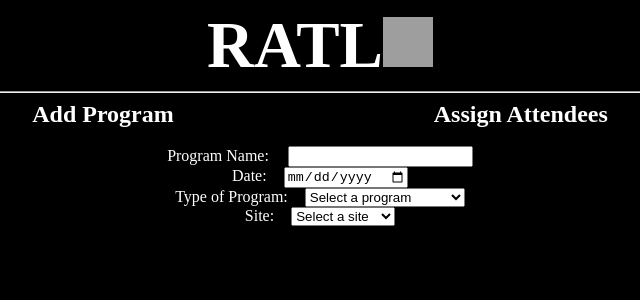
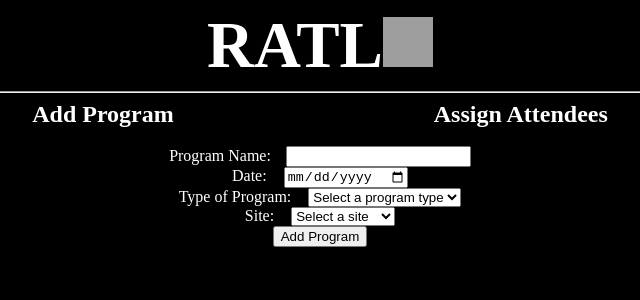
Before and after one commit to avinashatluru/JuniorDesign, a React (Create React App) app in the folder client/: page /ProgramManagement in a window 1280 px wide. Both pictures are taken after a click on the element "Add Program". Shown: the top 300 px of the page, without its empty margins (320-960 px from the left). Built offline with nearby package versions, Linux system fonts and the light colour scheme; no server answers; grey boxes are pictures that could not be loaded.

Commit message:
Refined the ProgramManagement component to include functionality for adding new program. I also integrated backend actions for fetching, creating, and deleting programs

```diff
--- a/client/package.json
+++ b/client/package.json
@@ -8,6 +8,9 @@
     "@testing-library/user-event": "^13.5.0",
     "axios": "^1.6.7",
     "bootstrap": "^5.3.0",
+    "cors": "^2.8.5",
+    "express": "^4.18.2",
+    "mongoose": "^8.2.0",
     "react": "^18.2.0",
     "react-dom": "^18.2.0",
     "react-router-dom": "^6.21.3",
--- a/client/src/pages/ProgramManagement.jsx
+++ b/client/src/pages/ProgramManagement.jsx
@@ -1,11 +1,18 @@
-import React, {useCallback, useState} from "react";
+import React, {useCallback, useState, useEffect} from "react";
 import { useNavigate } from "react-router-dom";
 import Select from "react-select"
+import programsActions from "../actions/programs";
+
+
+
 
 
 function UserManagement() {
 
     const nav = useNavigate();
+	const [programs, setPrograms] = useState([]);
+	const [newProgram, setNewProgram] = useState({ name: "", date: "", type: "", site: "" });
+	const [selectedAttendees, setSelectedAttendees] = useState([]);
     document.body.style = 'background: black';
 
     const toHome = () => {
@@ -28,43 +35,114 @@ function UserManagement() {
 	  [setActiveComponent]
 	);
 
+    // Function to fetch programs from the backend
+    const fetchPrograms = async () => {
+        try {
+            const response = await programsActions.getAllPrograms();
+            setPrograms(response.data); // Update the programs state with fetched data
+        } catch (error) {
+            console.error("Failed to fetch programs:", error);
+        }
+    };
+
+    useEffect(() => {
+        fetchPrograms();
+    }, []);
+
+    // Function to handle the form submission for adding a new program
+    const handleAddProgram = async (event) => {
+        event.preventDefault();
+        try {
+            // Call the createProgram action and pass the newProgram state
+            await programsActions.createProgram(newProgram);
+            // Reset the newProgram state to clear the form fields
+            setNewProgram({ name: "", date: "", type: "", site: "" });
+            // Fetch the updated list of programs to include the newly added program
+            fetchPrograms();
+        } catch (error) {
+            console.error("Failed to add program:", error);
+        }
+    };
+
+	// Handle form submit for adding a new program
+	const handleSubmit = async (event) => {
+		event.preventDefault();
+		try {
+			await programsActions.createProgram(newProgram);
+			// re-fetch programs or just update the local state
+			setPrograms([...programs, newProgram]);
+			setNewProgram({ name: "", date: "" }); // Reset form
+		} catch (error) {
+		  	console.error("Failed to add program:", error);
+		}
+	};
+
+
+	const handleDeleteProgram = async (id) => {
+        try {
+            await programsActions.deleteProgram(id);
+            setPrograms(programs.filter(program => program._id !== id)); // Remove program from state
+        } catch (error) {
+            console.error("Failed to delete program:", error);
+        }
+    };
+
+
+
     return (
         <center>
             <div>
-	<h1 onClick={toHome} style={{color:'white', fontSize:65, display:'inline'}}>RATL</h1>
+                <h1 onClick={toHome} style={{ color: 'white', fontSize: 65, display: 'inline' }}>RATL</h1>
                 <img src="https://images.squarespace-cdn.com/content/v1/614c9bfd68d9c26fdceae9fc/99fd7e14-ab6c-405b-8de8-225103396a29/Circle-Logo-%28Line%29.png"
-	style={{width:50, height:50, display:'inline'}} alt="new"/>
-	<hr style={{color:'white'}}></hr>
-	<h2 style={{color:'white', display:'inline', marginRight:260}} onClick={() => modifyActiveComponent("Add")}>Add Program</h2>
-	<h2 style={{color:'white', display:'inline'}} onClick={() => modifyActiveComponent("assign")}>Assign Attendees</h2>
-	<br />
-    <br />
-	{activeComponent === "Add" && 	<div>
-										<label style={{color:'white', marginRight:15}}>Program Name:	</label>
-										<input name="Username" type="text" id="name" required /><br/>
-										<label style={{color:'white', marginRight:17}}>Date:</label>
-					                    <input name="birthDay" type="date"/><br/>
-                                        <label style={{color:'white', marginRight:17}}>Type of Program:</label>
-					                    <select name="program">
-						                    <option value="">Select a program</option>
+                     style={{ width: 50, height: 50, display: 'inline' }} alt="new" />
+                <hr style={{ color: 'white' }}></hr>
+                <h2 style={{ color: 'white', display: 'inline', marginRight: 260 }} onClick={() => setActiveComponent("Add")}>Add Program</h2>
+                <h2 style={{ color: 'white', display: 'inline' }} onClick={() => setActiveComponent("assign")}>Assign Attendees</h2>
+                <br /><br />
+	{activeComponent === 'Add' && (
+											<form onSubmit={handleSubmit}>
+												<div>
+													<label style={{ color: 'white', marginRight: 15 }}>Program Name:</label>
+													<input
+														type="text"
+														value={newProgram.name}
+														onChange={(e) => setNewProgram({ ...newProgram, name: e.target.value })}
+														required
+													/><br />
+													<label style={{ color: 'white', marginRight: 17 }}>Date:</label>
+													<input
+														type="date"
+														value={newProgram.date}
+														onChange={(e) => setNewProgram({ ...newProgram, date: e.target.value })}
+														required
+													/><br />
+													<label style={{ color: 'white', marginRight: 17 }}>Type of Program:</label>
+													<select
+														value={newProgram.type}
+														onChange={(e) => setNewProgram({ ...newProgram, type: e.target.value })}
+														required
+													>
+														<option value="">Select a program type</option>
 														<option value="After School">After School</option>
 														<option value="Summer Camp">Summer Camp</option>
-						                    <option value="Spiritual Developement">Spiritual Developement</option>
+														<option value="Spiritual Development">Spiritual Development</option>
 														<option value="Summer Staff">Summer Staff</option>
 														<option value="Family Events">Family Events</option>
-					                    </select><br/>
-										{/* <label style={{color:'white', marginRight:17}}>Start Time:		</label>
-										<Select options={time}/><br/>
-										<label style={{color:'white', marginRight:17}}>End Time:		</label>
-										<Select options={time}/><br/>
-										<label style={{color:'white', marginRight:17}}>Max no. of participants:</label>
-					                    <input name="capacity" type="text"/><br/> */}
-                                        <label style={{color:'white', marginRight:17}}>Site:</label>
-					                    <select name="site">
+													</select><br />
+													<label style={{ color: 'white', marginRight: 17 }}>Site:</label>
+													<select
+														value={newProgram.site}
+														onChange={(e) => setNewProgram({ ...newProgram, site: e.target.value })}
+														required
+													>
 														<option value="">Select a site</option>
 														<option value="North Avenue">North Avenue</option>
-					                    </select><br/>
-                                        </div>}
+														{/* Add more site options as necessary */}
+													</select><br />
+													<button type="submit">Add Program</button>
+												</div>
+											</form>
+										)}
     {activeComponent === "assign" && <div>
 										<h1 style={{color:'white'}}>Assign Attendees to Programs</h1>
 										<div style={{maxHeight:300, width:400, overflow:'auto'}}>
@@ -85,7 +163,7 @@ function UserManagement() {
 						                    <option value="">Select a site</option>
 					                        <option value="North Avenue">North Avenue</option>
 					                    </select><br/>
-										<button type="submit">Remove</button>
+										<button type="submit">Submit</button>
 										</div>
 										</div>}
 	</div>
@@ -93,4 +171,5 @@ function UserManagement() {
     );
 };
 
+
 export default UserManagement
```
Also changed, not shown: 1 other file (tests, documents, lock files or other folders). Lines whose indentation alone changed are shown as unchanged.
